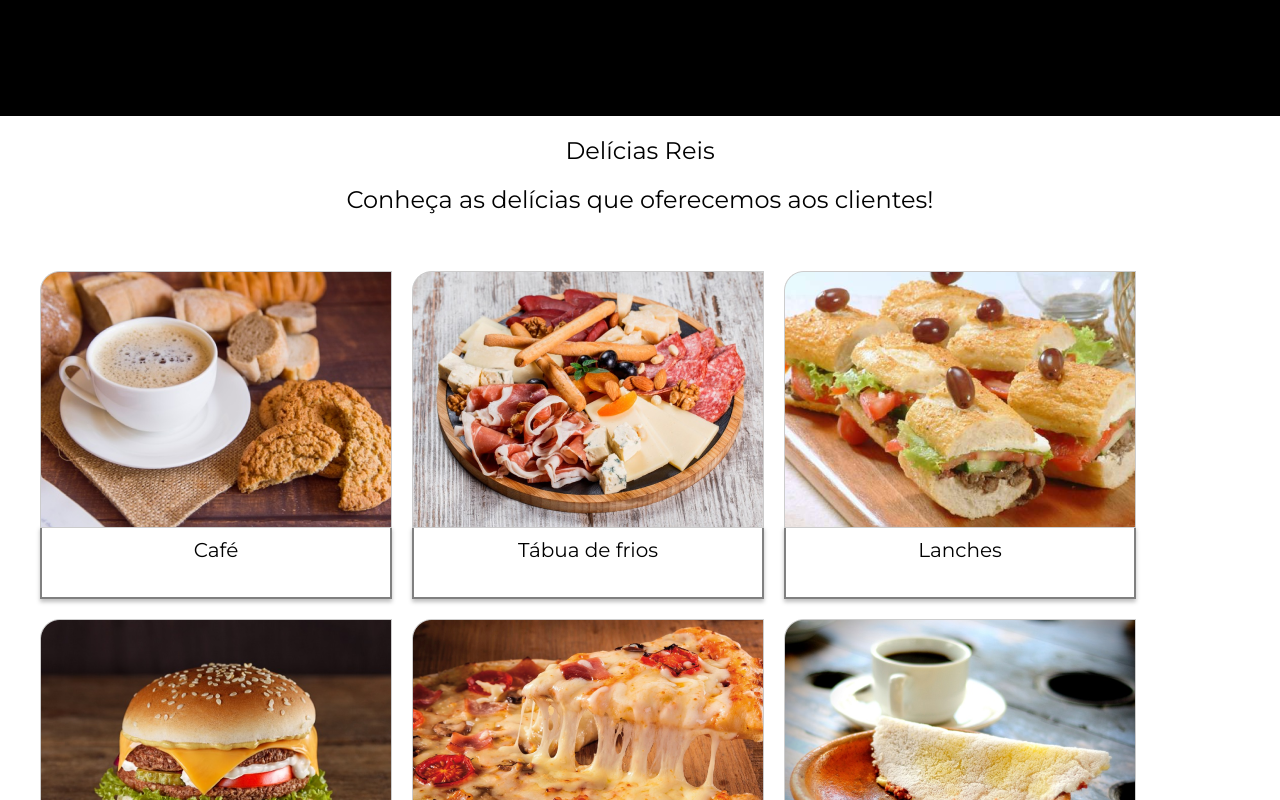
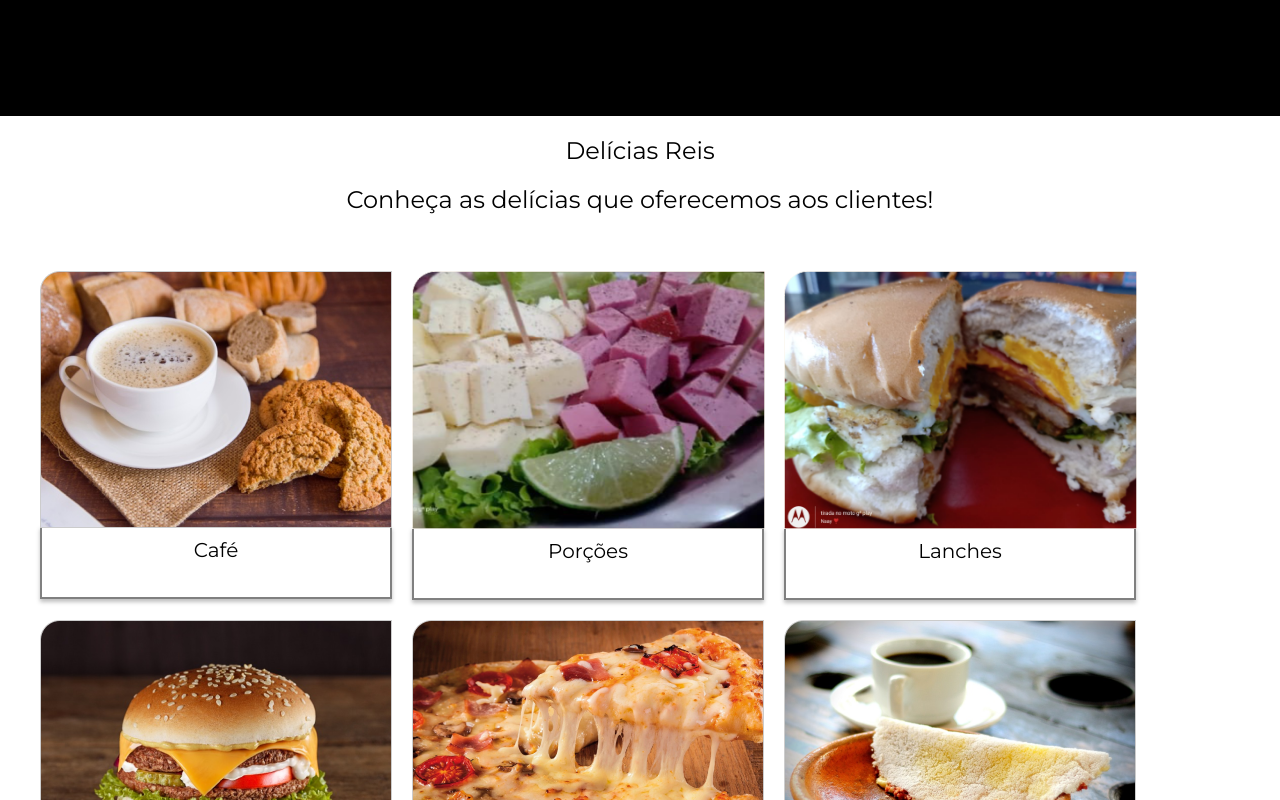
Before and after one commit to KAUANPEREIRA/padaria, a plain HTML site: page index.html in a window 1280 px wide. Shown: the part 1887-2687 px from the top of the page. Drawn offline with Linux system fonts and the light colour scheme.

Commit message:
update images

```diff
--- a/index.html
+++ b/index.html
@@ -86,7 +86,7 @@
                 <br><br>
             </div>
             <div class="ladoDireito">
-                <img class="fotoDoce"src="./assets/doces.png"/>
+                <img class="fotoDoce"src="./assets/04CANTOARREDONDADO.png"/>
                 <div class="retangulo">
 
                 </div>
@@ -127,21 +127,21 @@
 
             <div class="meusCardsLight">
                 <div class="card">
-                    <img src="./assets/cafe.png" class="miniatura">
+                    <img src="./assets/cafe.png" class="miniatura" >
                     <div class="card1">
                         Café
                     </div>
                 </div>
 
                 <div class="card">
-                    <img src="./assets/frios.png" class="miniatura"/>
+                    <img src="./assets/petiscos.png" class="miniatura" width="353px">
                         <div class="card1">
-                            Tábua de frios
+                            Porções
                         </div>
                 </div>
 
                 <div class="card">
-                    <img src="./assets/lanches.png" class="miniatura"/>
+                    <img src="./assets/lanchess.png" class="miniatura" width="353px">
                     <div class="card1">
                         Lanches
                     </div>
```
Also changed, not shown: assets/04CANTOARREDONDADO.png (renamed from assets/04 CANTO ARREDONDADO.png), assets/lanchess.png (renamed from assets/02.png), assets/petiscos.png (renamed from assets/01.png).
